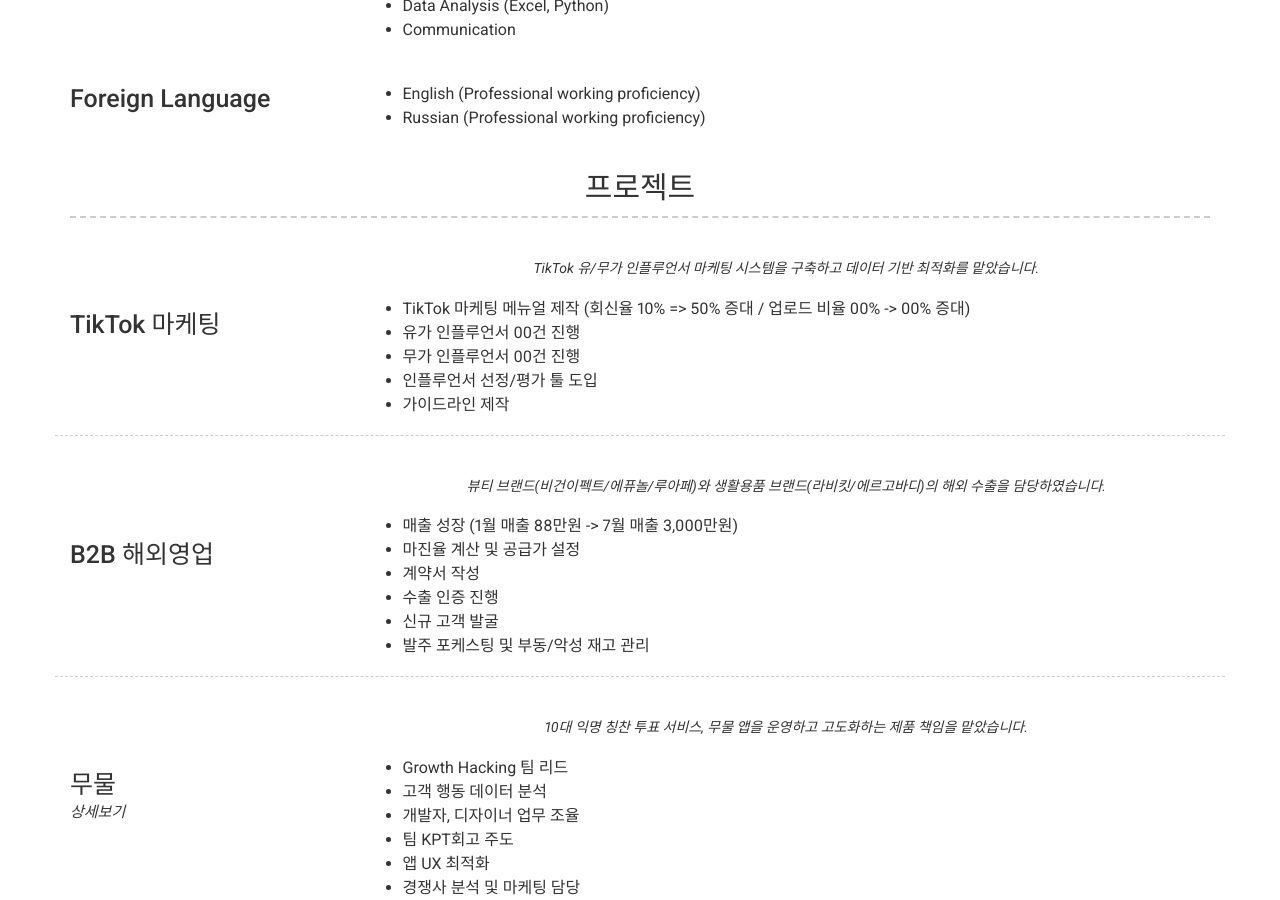
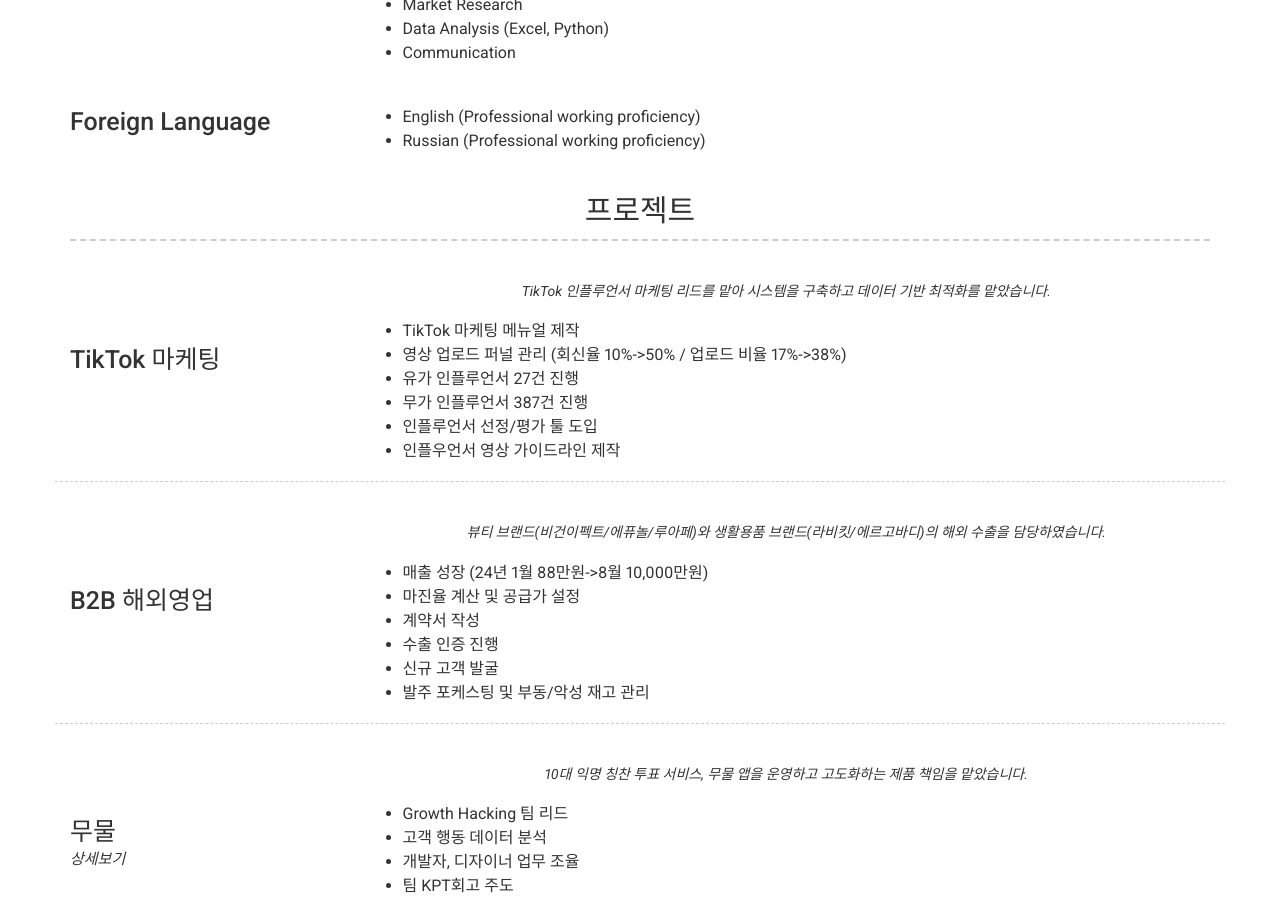
Before and after one commit to ZechariahJung/resume, a Jekyll site: the page built from index.md, in a window 1280 px wide and 900 px high, scrolled down 1574 px. Built offline with Jekyll 4.4.1, drawn with Linux system fonts in a browser that asks for light colours; nearby versions of some CDN libraries; some of the changed text lies outside the part shown.

Commit message:
[부스트랩 수정  ex - update config.yml]

```diff
--- a/_config.yml
+++ b/_config.yml
@@ -66,13 +66,14 @@ content:
     content:
       - layout: left
         title: Boostlab
-        sub_title: Sales Manager & Marketer
+        sub_title: Global Sales Manager & Marketer
         caption: 2024.01 ~ NOW
         quote: >
-          D2C 미디어커머스 스타트업, 글로벌사업부
+          D2C 미디어커머스 스타트업, 글로벌사업부 (24년 예상 연 매출 1,000억+)
         description: |
-          - TikTok Marketing (인플루언서 PPL)
+          - TikTok 인플루언서 마케팅
           - B2B 해외영업 (미국/일본/호주/베트남/대만)
+          - 아마존 US/쇼피 판매 관리
       - layout: left
         title: Cosmic Connection
         sub_title: Co-founder, Chief Product Officer
@@ -137,20 +138,21 @@ content:
         border: weak
         title: TikTok 마케팅
         quote: >
-          TikTok 유/무가 인플루언서 마케팅 시스템을 구축하고 데이터 기반 최적화를 맡았습니다.<br>
+          TikTok 인플루언서 마케팅 리드를 맡아 시스템을 구축하고 데이터 기반 최적화를 맡았습니다.<br>
         description: |
-          - TikTok 마케팅 메뉴얼 제작 (회신율 10% => 50% 증대 / 업로드 비율 00% -> 00% 증대)
-          - 유가 인플루언서 00건 진행
-          - 무가 인플루언서 00건 진행
+          - TikTok 마케팅 메뉴얼 제작
+          - 영상 업로드 퍼널 관리 (회신율 10%->50% / 업로드 비율 17%->38%)
+          - 유가 인플루언서 27건 진행
+          - 무가 인플루언서 387건 진행
           - 인플루언서 선정/평가 툴 도입
-          - 가이드라인 제작
+          - 인플우언서 영상 가이드라인 제작
       - layout: left
         border: weak
         title: B2B 해외영업
         quote: >
           뷰티 브랜드(비건이펙트/에퓨놀/루아페)와 생활용품 브랜드(라비킷/에르고바디)의 해외 수출을 담당하였습니다.<br>
         description: |
-          - 매출 성장 (1월 매출 88만원 -> 7월 매출 3,000만원)
+          - 매출 성장 (24년 1월 88만원->8월 10,000만원)
           - 마진율 계산 및 공급가 설정
           - 계약서 작성
           - 수출 인증 진행
@@ -355,7 +357,7 @@ content:
       **지적 호기심**
       - 아웃풋은 인풋량에 따라 결정되며, 창의성은 연관없어 보이는 것들을 결합할 때 생깁니다. 그래서 다양한 분야에 관심을 갖고, 질문하고, 배우고, 수집합니다.
       - 무엇이든 읽는 것을 좋아해 작년에 100권을 완독했습니다. [2023년 독서리스트](https://zechariahjung.notion.site/zechariahjung/2023-7de9ac7bcf484fe0ac9281494cd16d29)
-      - 올해도 계속 읽고 있습니다.
+      - 올해도 주간 1권씩 계속 읽고 있습니다.
 
       **집요**
       - 업무에 있어서 설득하든지 설득당하든지 명확하게 정하는 것을 선호합니다. 그래서 치열하게 논의하고 그 과정에서 성장합니다.
```
